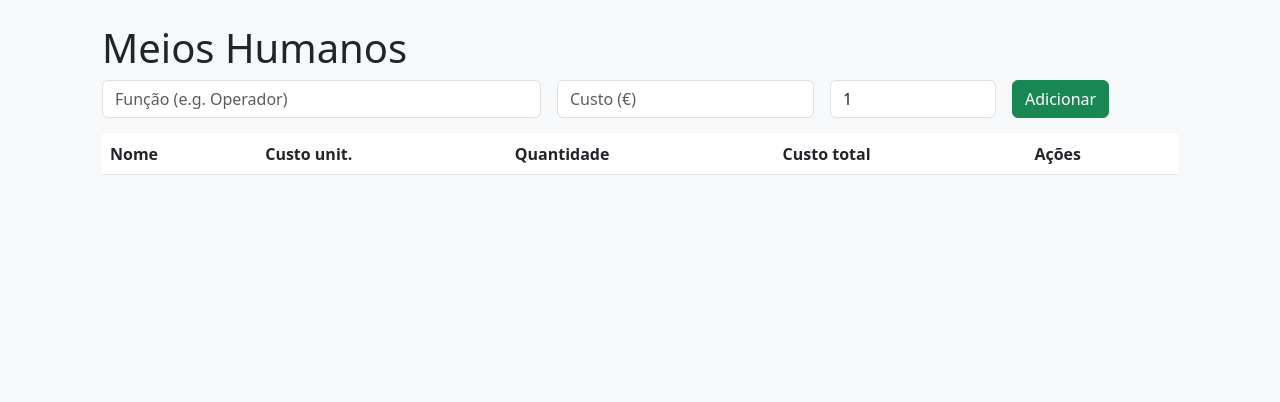
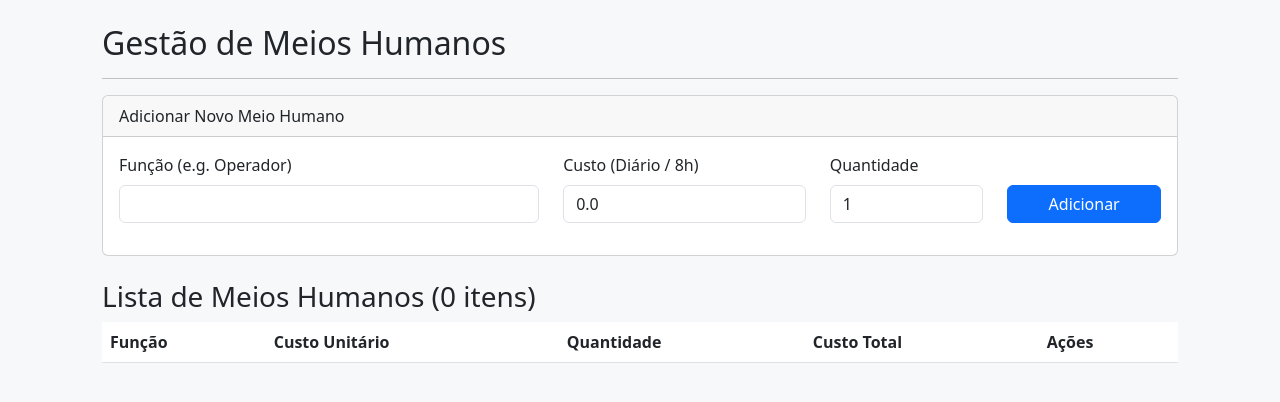
Before and after one commit to louiscarvalheiro-code/meu-sistema, a Flask app: page /humanos in a window 1280 px wide. Shown: the part 56-458 px from the top of the page. Run offline with Flask 3, Linux system fonts and the light colour scheme; data comes from the database, SQL or seed files in the repository; data that the repository does not hold is empty.

Commit message:
Add files via upload

```diff
--- a/templates/humanos.html
+++ b/templates/humanos.html
@@ -1,29 +1,65 @@
+{% extends "base.html" %}
 
-{% extends 'base.html' %}
 {% block content %}
-<h1>Meios Humanos</h1>
-<form method="POST" class="row g-3 mb-3">
-  <div class="col-md-5"><input name="nome" class="form-control" placeholder="Função (e.g. Operador)" required></div>
-  <div class="col-md-3"><input name="custo" class="form-control" placeholder="Custo (€)" required></div>
-  <div class="col-md-2"><input name="quantidade" class="form-control" placeholder="Quantidade" required value="1"></div>
-  <div class="col-md-2"><button class="btn btn-success">Adicionar</button></div>
+<h2>Gestão de Meios Humanos</h2>
+<hr>
+
+{# Form for adding new Humanos #}
+<div class="card mb-4">
+    <div class="card-header">Adicionar Novo Meio Humano</div>
+    <div class="card-body">
+        <form method="POST">
+            <div class="row">
+                <div class="col-md-5 mb-3">
+                    <label for="nome" class="form-label">Função (e.g. Operador)</label>
+                    <input type="text" class="form-control" id="nome" name="nome" required>
+                </div>
+                <div class="col-md-3 mb-3">
+                    <label for="custo" class="form-label">Custo (Diário / 8h)</label>
+                    <input type="number" step="0.01" class="form-control" id="custo" name="custo" value="0.0" required>
+                </div>
+                <div class="col-md-2 mb-3">
+                    <label for="quantidade" class="form-label">Quantidade</label>
+                    <input type="number" class="form-control" id="quantidade" name="quantidade" value="1" required>
+                </div>
+                <div class="col-md-2 mb-3 d-flex align-items-end">
+                    <button type="submit" class="btn btn-primary w-100">Adicionar</button>
+                </div>
+            </div>
         </form>
+    </div>
+</div>
+
+{# List of existing Humanos #}
+<h3>Lista de Meios Humanos ({{ lista|length }} itens)</h3>
 <table class="table table-striped">
-  <thead><tr><th>Nome</th><th>Custo unit.</th><th>Quantidade</th><th>Custo total</th><th>Ações</th></tr></thead>
+    <thead>
+        <tr>
+            <th>Função</th>
+            <th>Custo Unitário</th>
+            <th>Quantidade</th>
+            <th>Custo Total</th>
+            <th>Ações</th>
+        </tr>
+    </thead>
     <tbody>
-    {% for it in lista %}
+        {% for item in lista %}
         <tr>
-        <td>{{ it.nome }}</td>
-        <td>{{ it.custo }}</td>
-        <td>{{ it.quantidade }}</td>
-        <td>{{ (it.custo * it.quantidade) | round(2) }}</td>
+            <td>{{ item.nome }}</td>
+            <td>{{ "%.2f"|format(item.custo) }}</td>
+            <td>{{ item.quantidade }}</td>
+            <td>{{ "%.2f"|format(item.custo * item.quantidade) }}</td>
             <td>
-          <form method="POST" action="{{ url_for('humanos_delete', id=it.id) }}" style="display:inline">
-            <button class="btn btn-sm btn-danger">Remover</button>
+                {# NOVO BOTÃO DE EDIÇÃO #}
+                <a href="{{ url_for('humanos_edit', id=item.id) }}" class="btn btn-sm btn-info me-2">Editar</a>
+
+                <form method="POST" action="{{ url_for('humanos_delete', id=item.id) }}" style="display:inline;">
+                    <button type="submit" class="btn btn-sm btn-danger" onclick="return confirm('Tem certeza que deseja remover este item?');">Remover</button>
                 </form>
             </td>
         </tr>
         {% endfor %}
     </tbody>
 </table>
+
 {% endblock %}
```
Also changed, not shown: templates/humano_edit.html (added, +26 -0 lines), templates/materiais.html (+52 -12 lines), templates/materiais_edit.html (added, +26 -0 lines). Lines whose indentation alone changed are shown as unchanged.
